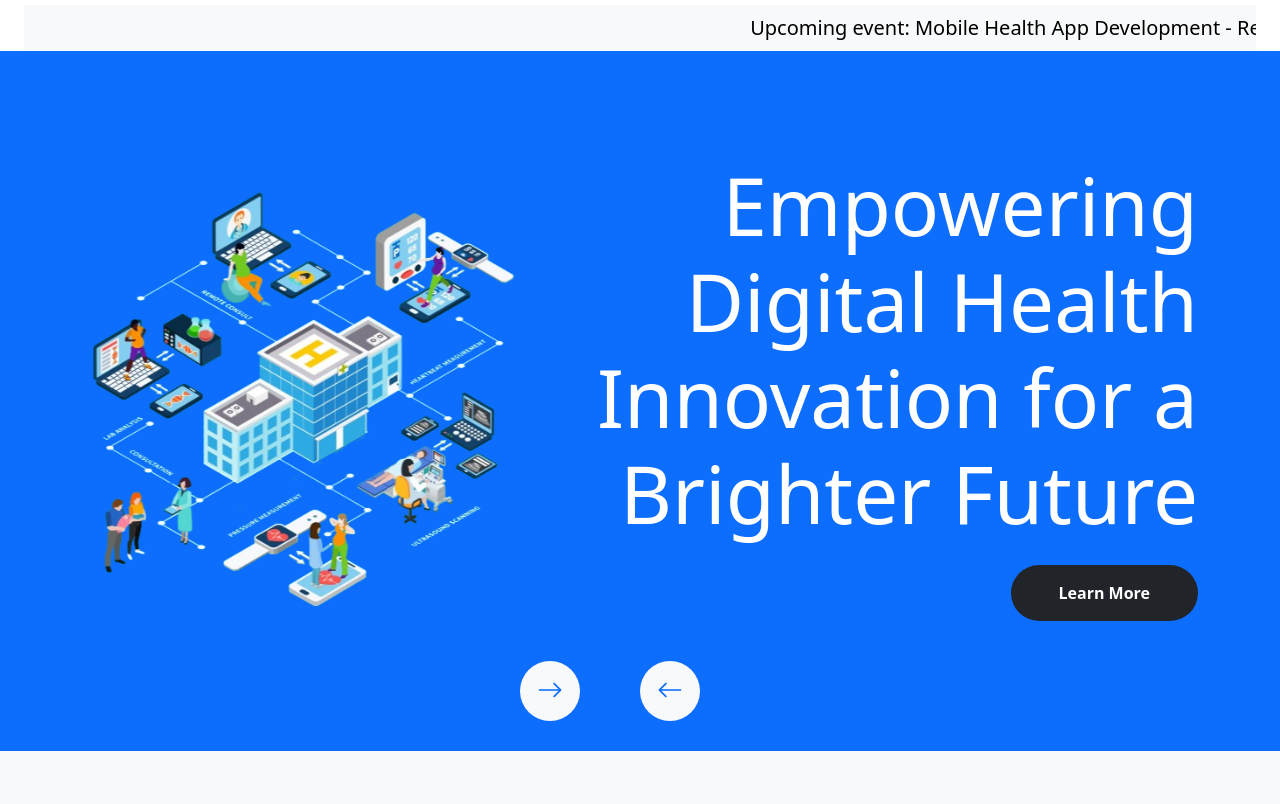
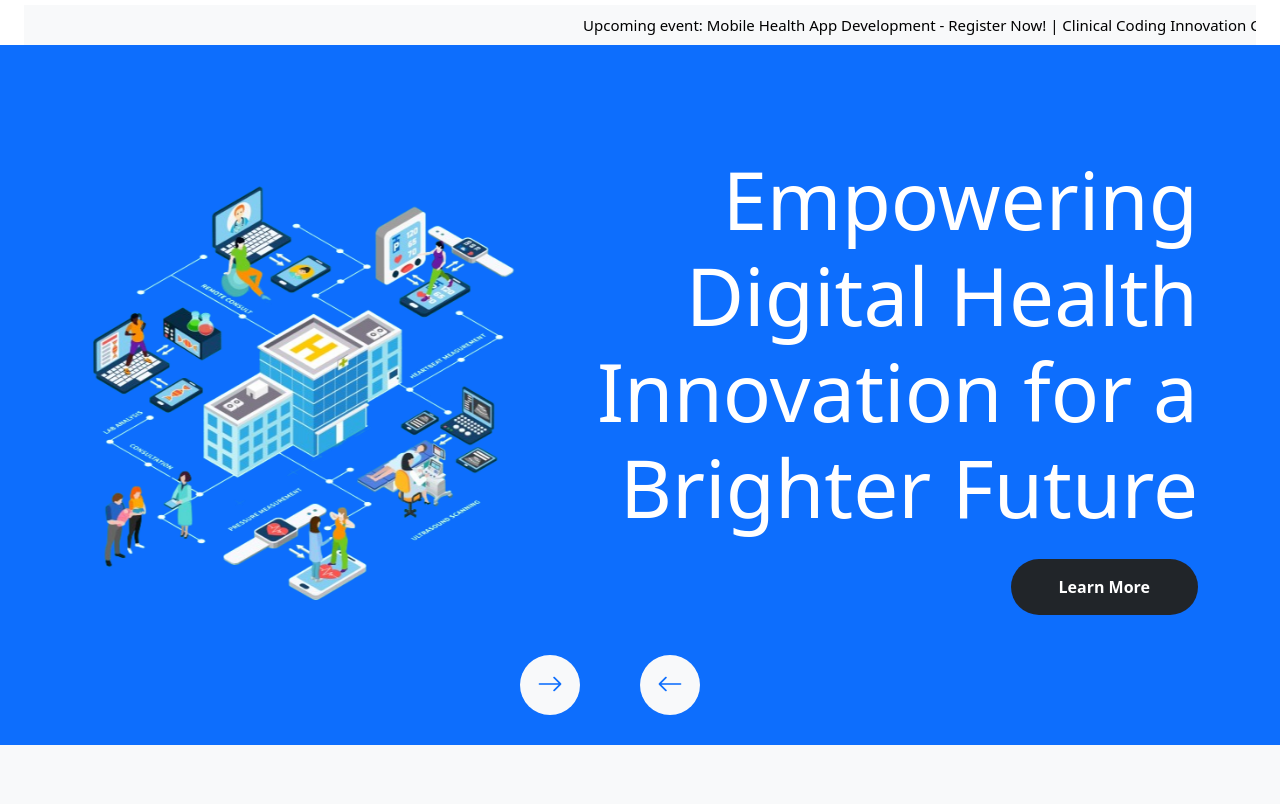
Before and after one commit to arizkinewbie/ifhima-sear-v2, a plain HTML site: page index.html in a window 1280 px wide. Shown: the part 91-895 px from the top of the page. Drawn offline with nearby package versions, Linux system fonts and the light colour scheme; some packages are replaced by stand-ins of ours; grey boxes are pictures that could not be loaded; a script that the page names is missing.

Commit message:
fix: color & size font

```diff
--- a/css/style.css
+++ b/css/style.css
@@ -8,7 +8,7 @@
 .text-marquee {
     display: inline-block;
     animation: marquee 25s linear infinite;
-    font-size: 20px;
+    font-size: 15px;
 }
 
 @keyframes marquee {
--- a/index.html
+++ b/index.html
@@ -123,7 +123,7 @@
         <div class="running-text bg-primary bg-light py-2">
             <div class="container">
                 <div class="text-marquee">
-                    <span class="text-black">Upcoming event: Mobile Health App Development - Register Now! | Clinical
+                    <span style="color: #000000;">Upcoming event: Mobile Health App Development - Register Now! | Clinical
                         Coding Innovation
                         Challenge is open for submissions! | Contact us for more details.</span>
                 </div>
```
